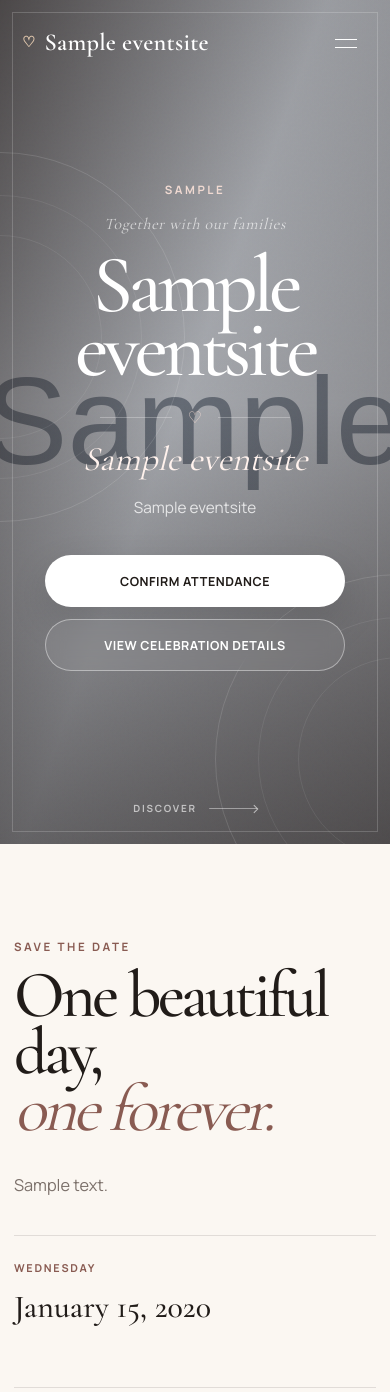
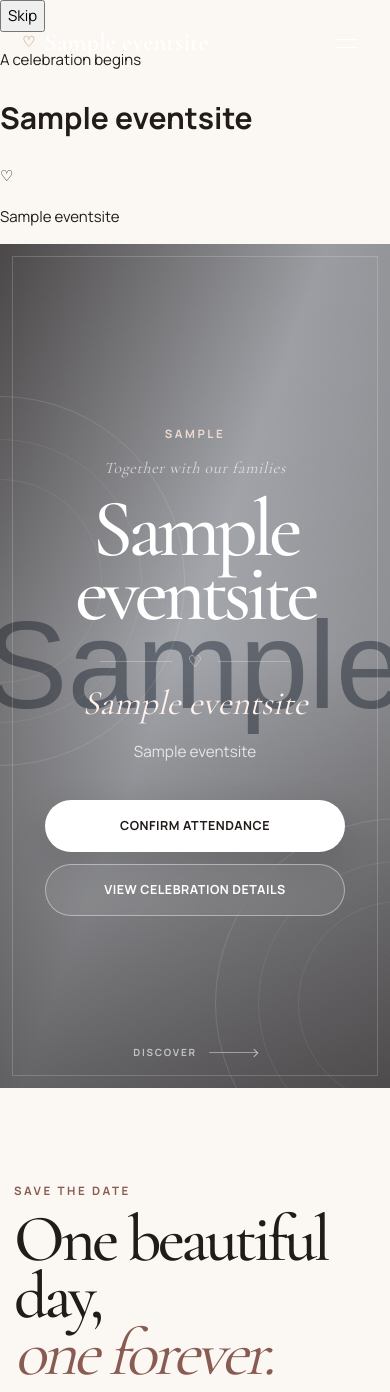
Before and after one commit to AbdelrahmanOuf/khaled-huda-django, a Django app: page / in a window 390 px wide. Shown: the top 1392 px of the page. Run offline with Django 5.2, Linux system fonts and the light colour scheme; tables that the repository leaves empty hold one stand-in row (values such as "Sample post"); grey boxes marked "Sample" are stand-in pictures.

Commit message:
feat: add cinematic intro, mobile hero and gallery lightbox shell

```diff
--- a/templates/celebration/base.html
+++ b/templates/celebration/base.html
@@ -14,9 +14,41 @@
     <link rel="preconnect" href="https://fonts.gstatic.com" crossorigin>
     <link href="https://fonts.googleapis.com/css2?family=Cormorant+Garamond:wght@400;500;600;700&family=Manrope:wght@400;500;600;700&display=swap" rel="stylesheet">
     <link rel="stylesheet" href="{% static 'site/css/site.css' %}">
+    {% if event.hero_mobile_image %}
+    <style>
+        @media (max-width: 760px) {
+            .hero { --hero-image: url('{{ event.hero_mobile_image.url }}') !important; }
+        }
+    </style>
+    {% endif %}
     <script src="{% static 'site/js/site.js' %}" defer></script>
 </head>
 <body>
+    {% if event.intro_enabled %}
+    <div class="cinematic-intro" data-cinematic-intro aria-hidden="true">
+        <div class="intro-grain" aria-hidden="true"></div>
+        <button class="intro-skip" type="button" data-intro-skip>Skip</button>
+        <div class="intro-inner">
+            <span class="intro-line" aria-hidden="true"></span>
+            <p class="intro-eyebrow">A celebration begins</p>
+            <h1>{% if event.intro_title %}{{ event.intro_title }}{% else %}{{ event.couple_names }}{% endif %}</h1>
+            <div class="intro-heart" aria-hidden="true">♡</div>
+            {% if event.intro_subtitle %}<p class="intro-subtitle">{{ event.intro_subtitle }}</p>{% endif %}
+            <span class="intro-line" aria-hidden="true"></span>
+        </div>
+    </div>
+    {% endif %}
+
     {% block content %}{% endblock %}
+
+    <div class="gallery-lightbox" data-lightbox aria-hidden="true" role="dialog" aria-modal="true" aria-label="Gallery image viewer">
+        <button class="lightbox-close" type="button" data-lightbox-close aria-label="Close image viewer">×</button>
+        <button class="lightbox-nav lightbox-prev" type="button" data-lightbox-prev aria-label="Previous image">‹</button>
+        <figure class="lightbox-stage">
+            <img src="" alt="" data-lightbox-image>
+            <figcaption data-lightbox-caption></figcaption>
+        </figure>
+        <button class="lightbox-nav lightbox-next" type="button" data-lightbox-next aria-label="Next image">›</button>
+    </div>
 </body>
 </html>
```
